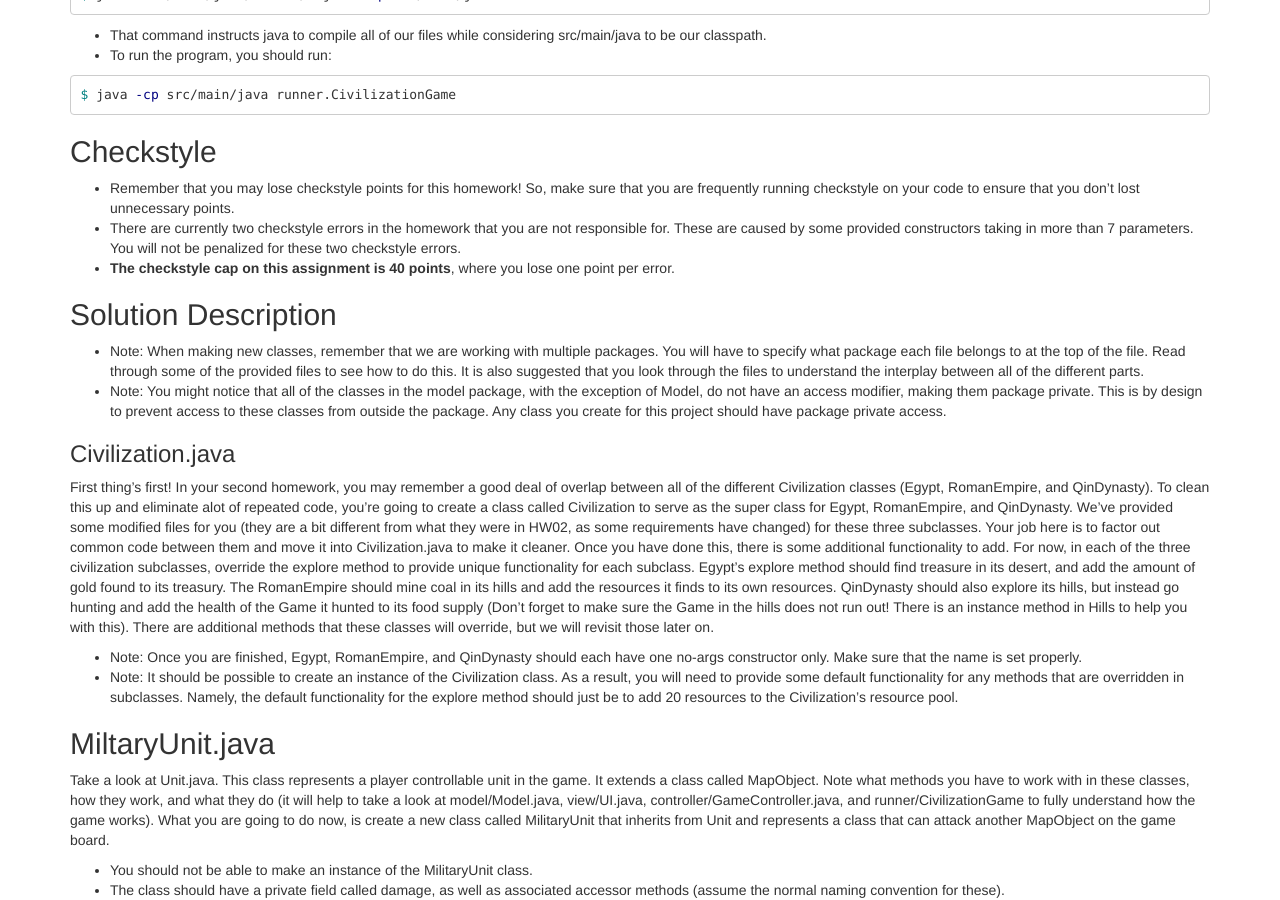
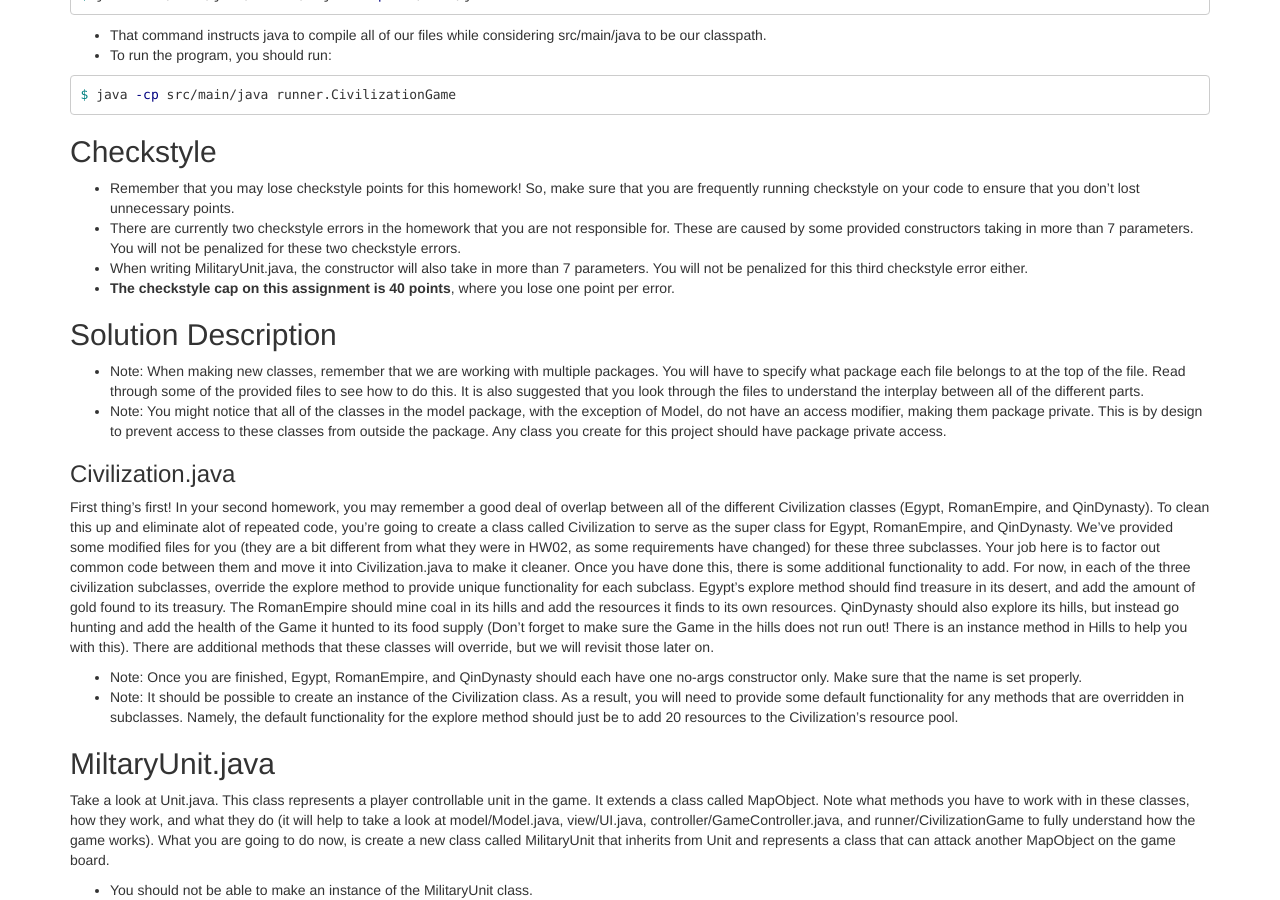
Before and after one commit to cs1331/cs1331.github.io.old, a Jekyll site: the page built from fall2016/hw3/hw3.md, in a window 1280 px wide and 900 px high, scrolled down 996 px. Built offline with Jekyll 4.4.1, drawn with Linux system fonts in a browser that asks for light colours; nearby versions of some CDN libraries.

Commit message:
added mention of MilitaryUnit.java checkstyle error into the description

```diff
--- a/fall2016/hw3/hw3.md
+++ b/fall2016/hw3/hw3.md
@@ -51,6 +51,7 @@ $ java -cp src/main/java runner.CivilizationGame
 ## Checkstyle
 * Remember that you may lose checkstyle points for this homework! So, make sure that you are frequently running checkstyle on your code to ensure that you don't lost unnecessary points.
 * There are currently two checkstyle errors in the homework that you are not responsible for. These are caused by some provided constructors taking in more than 7 parameters. You will not be penalized for these two checkstyle errors.
+* When writing MilitaryUnit.java, the constructor will also take in more than 7 parameters. You will not be penalized for this third checkstyle error either.
 * **The checkstyle cap on this assignment is 40 points**, where you lose one point per error.
 
 ## Solution Description
```
